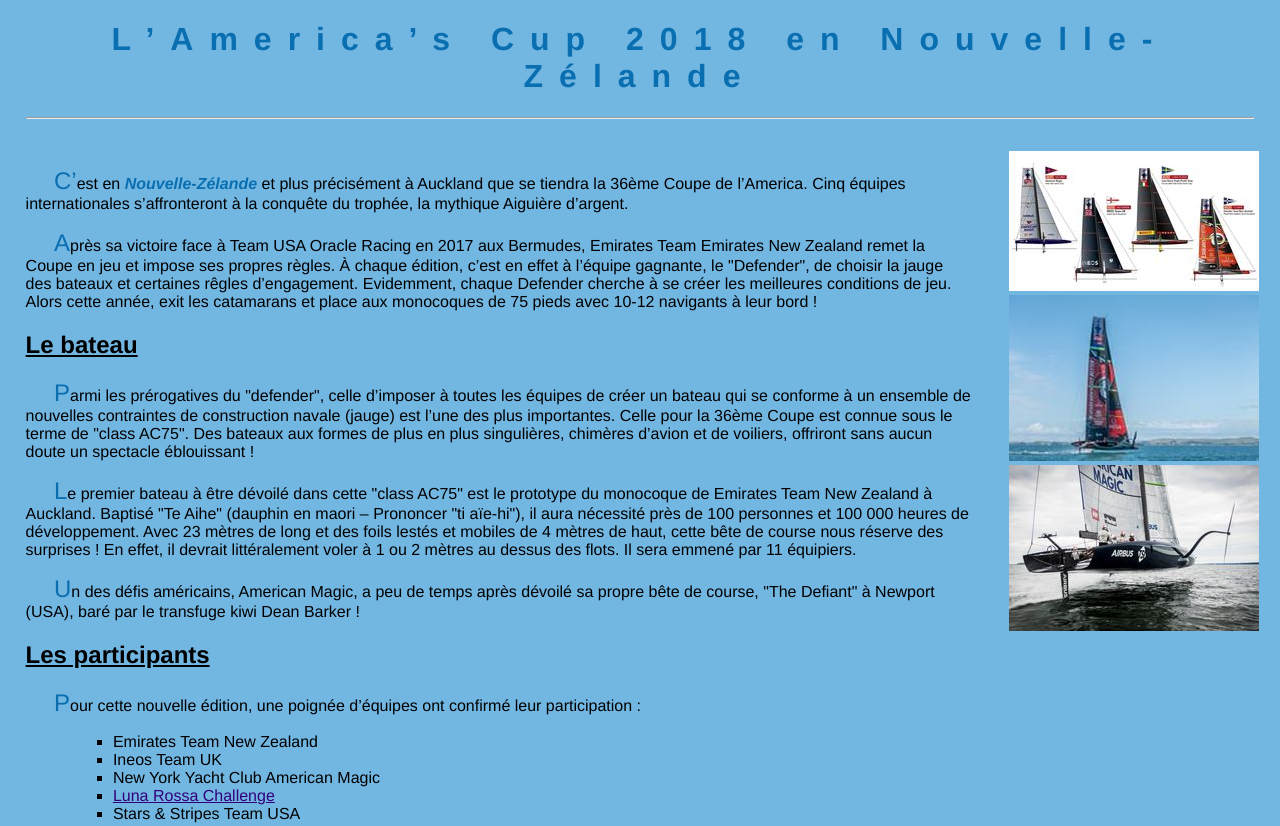
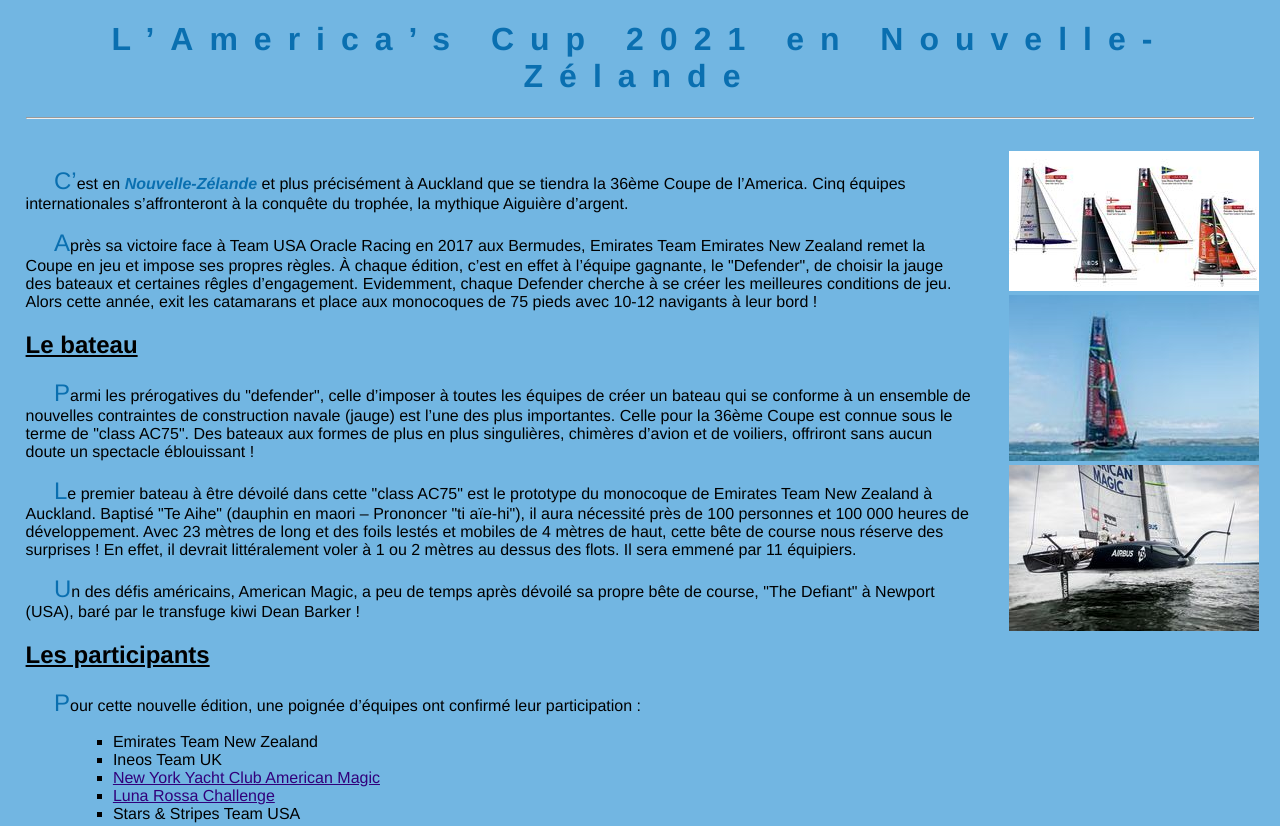
Before and after one commit to GMansa2/ACwebProjet, a plain HTML site: page index.html in a window 1280 px wide. Shown: the top 826 px of the page. Drawn offline with Linux system fonts and the light colour scheme.

Commit message:
Ajout hyperlien vers American Magic

```diff
--- a/index.html
+++ b/index.html
@@ -8,7 +8,7 @@
  </head>
  <body>
 
-  <h1>L’America’s Cup 2018 en Nouvelle-Zélande</h1>
+  <h1>L’America’s Cup 2021 en Nouvelle-Zélande</h1>
   <hr />
 
   <section class="texte">
@@ -45,8 +45,8 @@
 	<ul>
 		<li> Emirates Team New Zealand </li>
 		<li> Ineos Team UK </li>
-		<li> New York Yacht Club American Magic </li>
-		<li> <a href="./challenger/luna_rossa.html" title="Accès sécurisé au challenger Luna Rossa"> Luna Rossa Challenge </a></li>
+		<li> <a href="./challenger/american_magic.html" title="Accès au challenger American Magic">New York Yacht Club American Magic </li>
+		<li> <a href="./challenger/luna_rossa.html" title="Accès au challenger Luna Rossa"> Luna Rossa Challenge </a></li>
 		<li> Stars & Stripes Team USA </li>
 	</ul>
   </section>
```
